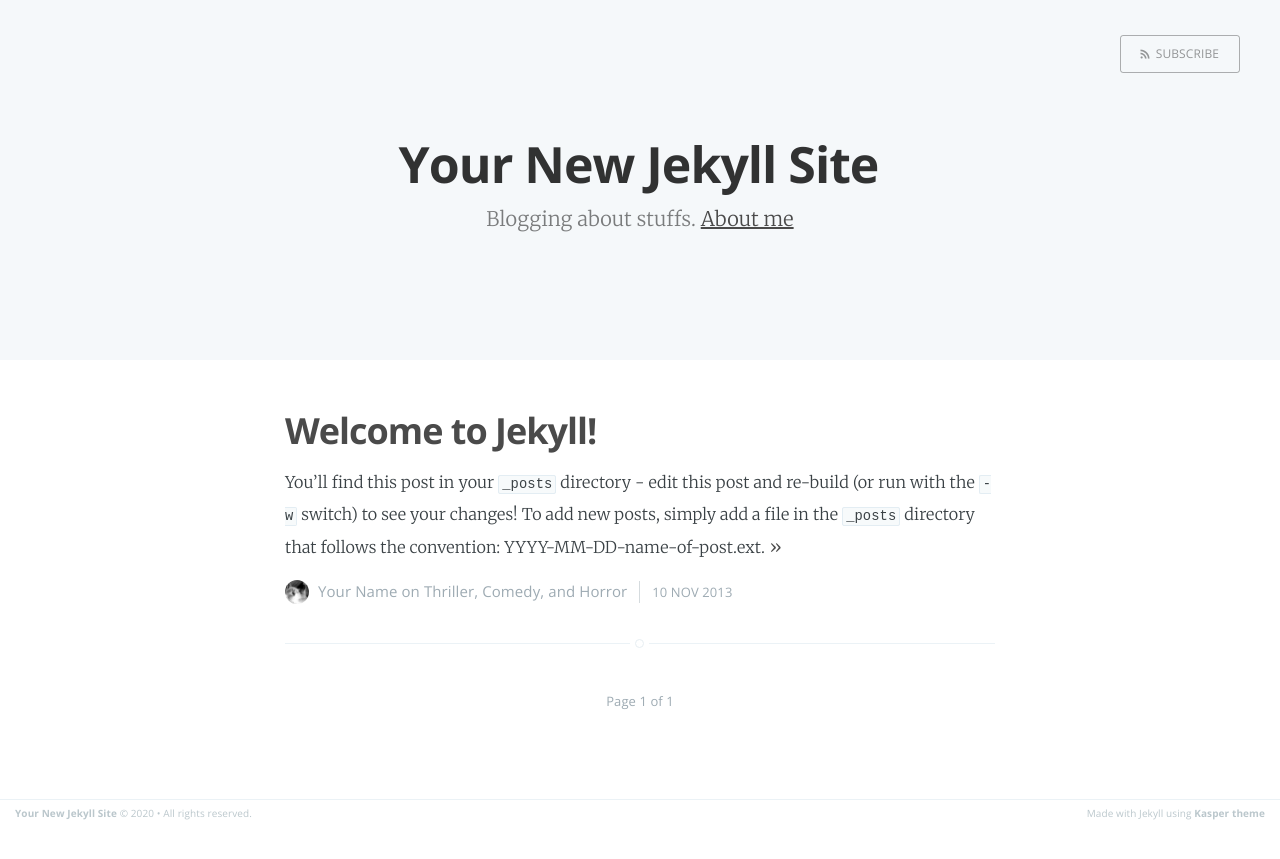
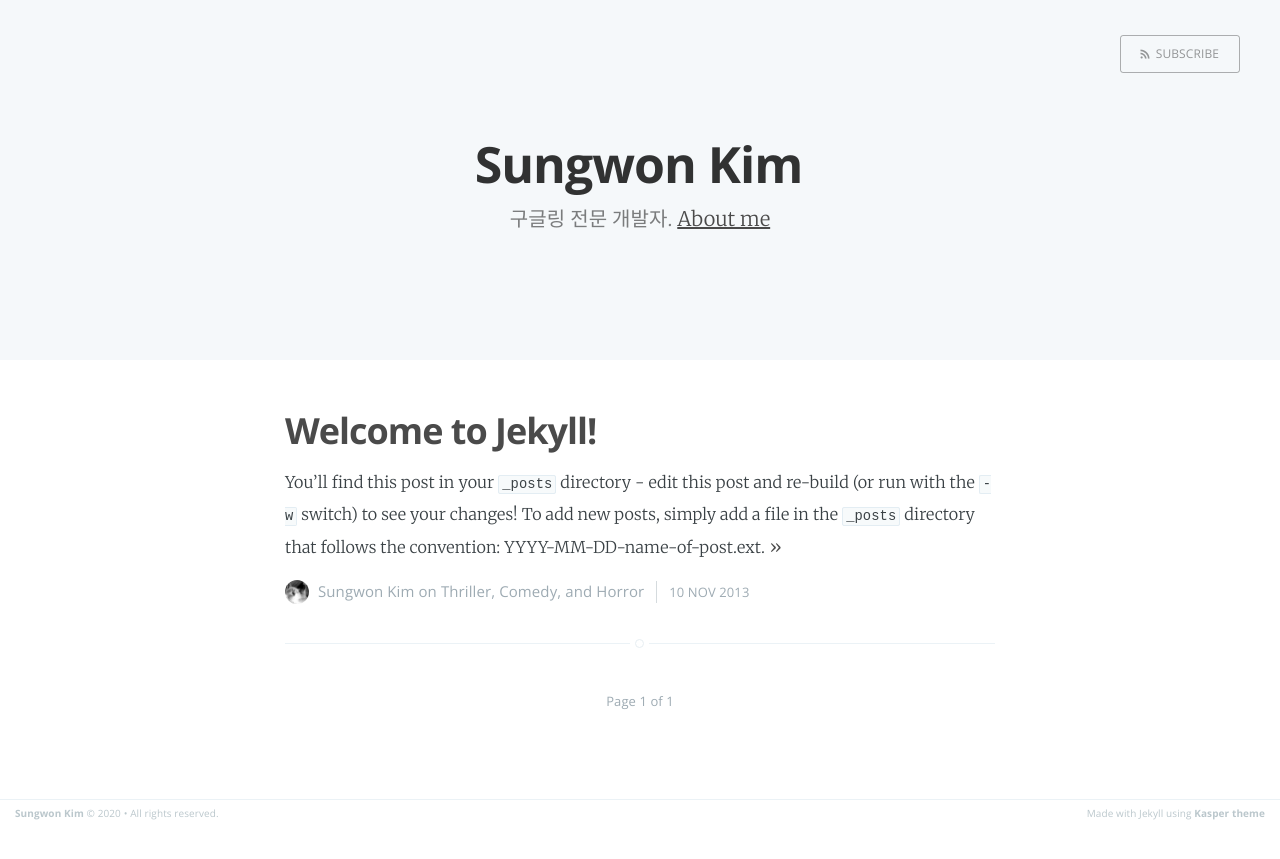
Before and after one commit to kpiswon/kpiswon.github.io, a Jekyll site: the page built from index.html, in a window 1280 px wide. Shown: the top 859 px of the page. Built offline with Jekyll 4.4.1, drawn with Linux system fonts in a browser that asks for light colours; the list of posts is cut into pages by our own code.

Commit message:
Update _config.yml

```diff
--- a/_config.yml
+++ b/_config.yml
@@ -1,6 +1,6 @@
-name: Your New Jekyll Site
-description: Blogging about stuffs
-meta_description: "Your New Jekyll Site, Blogging about stuffs"
+name: Sungwon Kim
+description: 구글링 전문 개발자
+meta_description: "구글링으로 다져가는 비전공자의 테크블로그"
 
 markdown: kramdown
 highlighter: rouge
@@ -13,7 +13,7 @@ plugins: [jekyll-paginate]
 
 # Details for the RSS feed generator
 url: ""
-author: "Your Name"
+author: "Sungwon Kim"
 
 # Disqus config
 disqus-shortname: ""
```
